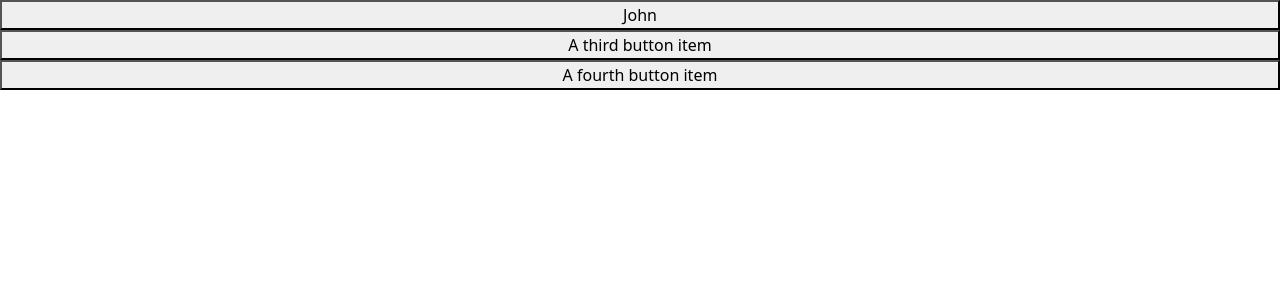
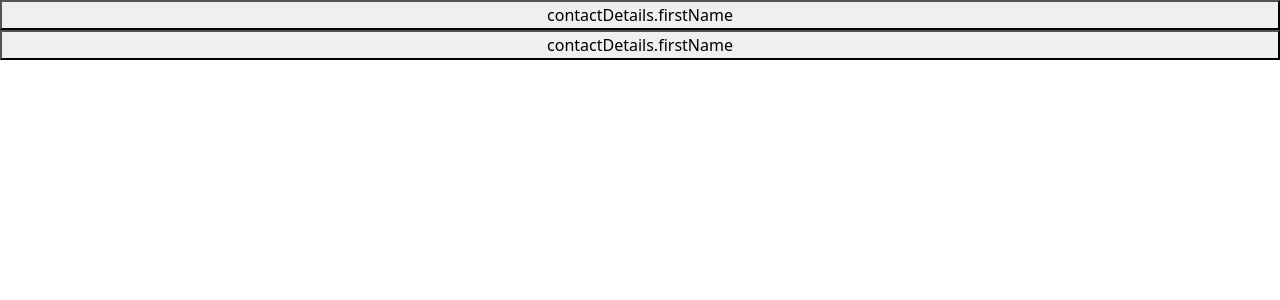
Before and after one commit to Abhay189/Letter, a React (Vite) app in the folder frontend/: page / in a window 1280 px wide. Shown: the top 300 px of the page. Built offline with nearby package versions, Linux system fonts and the light colour scheme.

Commit message:
Modified chats list component to use map

```diff
--- a/frontend/src/components/ChatsList.tsx
+++ b/frontend/src/components/ChatsList.tsx
@@ -3,12 +3,11 @@ import * as ContactDetails from '../api/requests/ContactDetails';
 
 
 function ChatsList() {
+    const contactDetailsOfOpenChats = ContactDetails.getContactDetailsOfOpenChats();
+
     return <div className="list-group">
-
-        <button type="button" className="chat-contacts-menu-item">{ContactDetails.getContactDetails().firstName}</button>
-        <button type="button" className="chat-contacts-menu-item">A third button item</button>
-        <button type="button" className="chat-contacts-menu-item">A fourth button item</button>
+        {contactDetailsOfOpenChats.map((contactDetails) => (<button type="button" className=""> contactDetails.firstName </button>))}
     </div>
 }
 
-export default ChatsList
+export default ChatsList;
```
